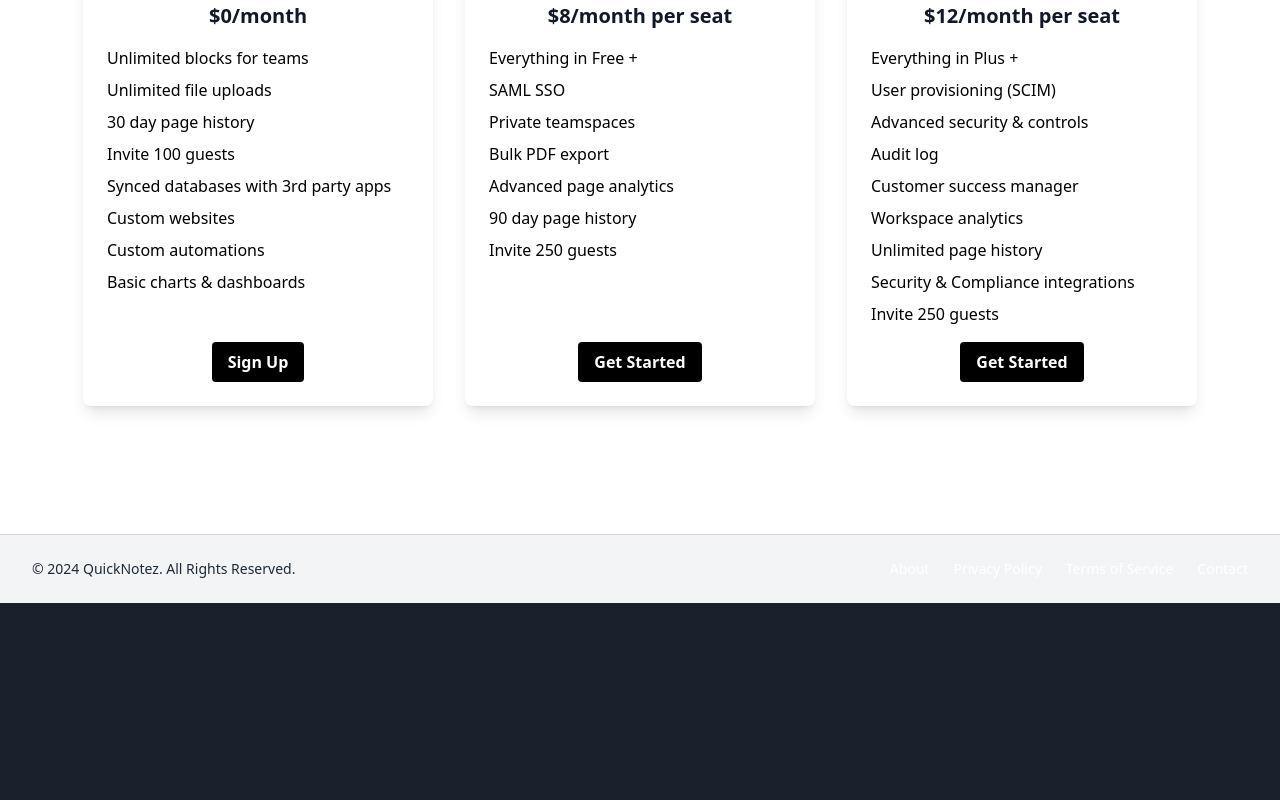
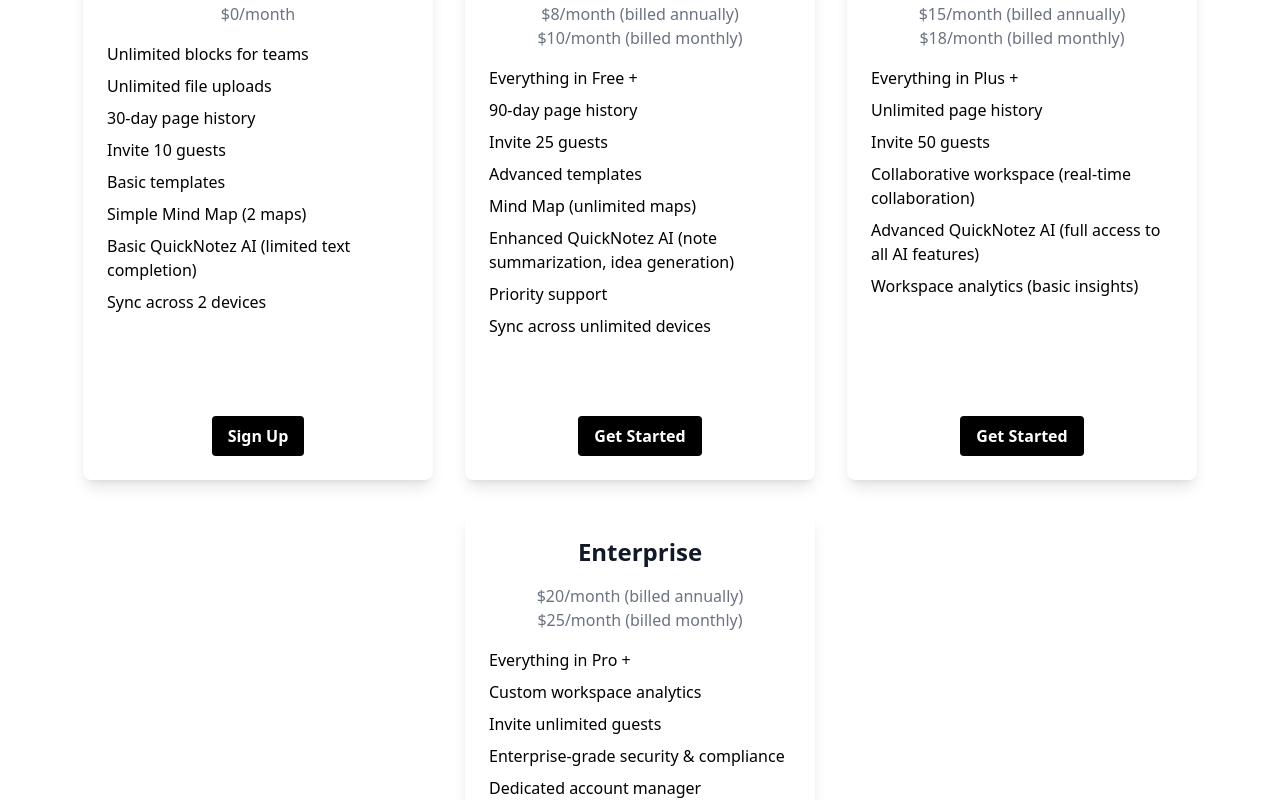
Before and after one commit to Hetp29/QuickNotez, a Next.js app in the folder client/: page /landingPage in a window 1280 px wide. Shown: the part 3600-4400 px from the top of the page. Before the commit the page ends 4203 px from the top, so only its background shows below. Built offline with nearby package versions, Linux system fonts and the light colour scheme.

Commit message:
Made changes to pricing components

```diff
--- a/client/src/app/landingPage/page.tsx
+++ b/client/src/app/landingPage/page.tsx
@@ -261,6 +261,7 @@
 
       </div>
 
+      <div>
 
 <section id="pricing" className="bg-white py-16">
   <div className="text-center mb-12">
@@ -270,66 +271,105 @@
           letterSpacing: '0.15em',
           textShadow: 'none',
           fontWeight: '900'
-          }}
->
+    }}>
       Choose your plan!
     </span>
     <p className="text-lg text-gray-600">Select a plan that suits your needs the best and start maximizing your productivity today.</p>
   </div>
   <div className="flex flex-wrap justify-center gap-8">
-            <div className=" p-6 rounded-lg shadow-lg flex flex-col flex-grow flex-basis-[300px] min-w-[300px] max-w-[350px] text-center">
+
+    {/* Free Plan */}
+    <div className="p-6 rounded-lg shadow-lg flex flex-col flex-grow flex-basis-[300px] min-w-[300px] max-w-[350px] text-center" style={{ minHeight: '550px' }}>
       <h3 className="text-2xl font-semibold mb-4 text-gray-900">Free</h3>
-              <p className="text-xl font-bold mb-4 text-gray-900">$0/month</p>
+      <p className=" mb-4 text-gray-500">$0/month</p>
       <ul className="text-left mb-4 space-y-2 text-gray-900">
         <li className='text-black'>Unlimited blocks for teams</li>
         <li className='text-black'>Unlimited file uploads</li>
-                <li className='text-black'>30 day page history</li>
-                <li className='text-black'>Invite 100 guests</li>
-                <li className='text-black'>Synced databases with 3rd party apps</li>
-                <li className='text-black'>Custom websites</li>
-                <li className='text-black'>Custom automations</li>
-                <li className='text-black'>Basic charts & dashboards</li>
+        <li className='text-black'>30-day page history</li>
+        <li className='text-black'>Invite 10 guests</li>
+        <li className='text-black'>Basic templates</li>
+        <li className='text-black'>Simple Mind Map (2 maps)</li>
+        <li className='text-black'>Basic QuickNotez AI (limited text completion)</li>
+        <li className='text-black'>Sync across 2 devices</li>
       </ul>
       <a href="/signup" className="mt-auto">
         <button className="bg-black text-white px-4 py-2 rounded font-semibold hover:bg-gray-800">Sign Up</button>
       </a>
     </div>
-            <div className="p-6 rounded-lg shadow-lg flex flex-col flex-grow flex-basis-[300px] min-w-[300px] max-w-[350px] text-center">
+
+    {/* Plus Plan */}
+    <div className="p-6 rounded-lg shadow-lg flex flex-col flex-grow flex-basis-[300px] min-w-[300px] max-w-[350px] text-center" style={{ minHeight: '550px' }}>
       <h3 className="text-2xl font-semibold mb-4 text-gray-900">Plus</h3>
-              <p className="text-xl font-bold mb-4 text-gray-900">$8/month per seat</p>
+      <p className="  mb-4 text-gray-500">
+        $8/month (billed annually) <br />
+        $10/month (billed monthly)
+
+      </p>
       <ul className="text-left mb-4 space-y-2 text-gray-900">
         <li className='text-black'>Everything in Free +</li>
-                <li className='text-black'>SAML SSO</li>
-                <li className='text-black'>Private teamspaces</li>
-                <li className='text-black'>Bulk PDF export</li>
-                <li className='text-black'>Advanced page analytics</li>
-                <li className='text-black'>90 day page history</li>
-                <li className='text-black'>Invite 250 guests</li>
+        <li className='text-black'>90-day page history</li>
+        <li className='text-black'>Invite 25 guests</li>
+        <li className='text-black'>Advanced templates</li>
+        <li className='text-black'>Mind Map (unlimited maps)</li>
+        <li className='text-black'>Enhanced QuickNotez AI (note summarization, idea generation)</li>
+        <li className='text-black'>Priority support</li>
+        <li className='text-black'>Sync across unlimited devices</li>
       </ul>
       <a href="/signup" className="mt-auto">
         <button className="bg-black text-white px-4 py-2 rounded font-semibold hover:bg-gray-800">Get Started</button>
       </a>
     </div>
-            <div className=" p-6 rounded-lg shadow-lg flex flex-col flex-grow flex-basis-[300px] min-w-[300px] max-w-[350px] text-center">
-              <h3 className="text-2xl font-semibold mb-4 text-gray-900">Business</h3>
-              <p className="text-xl font-bold mb-4 text-gray-900">$12/month per seat</p>
+
+    {/* Pro Plan */}
+    <div className="p-6 rounded-lg shadow-lg flex flex-col flex-grow flex-basis-[300px] min-w-[300px] max-w-[350px] text-center" style={{ minHeight: '550px' }}>
+      <h3 className="text-2xl font-semibold mb-4 text-gray-900">Pro</h3>
+      <p className=" mb-4 text-gray-500">
+        $15/month (billed annually) <br />
+        $18/month (billed monthly)
+      </p>
       <ul className="text-left mb-4 space-y-2 text-gray-900">
         <li className='text-black'>Everything in Plus +</li>
-                <li className='text-black'>User provisioning (SCIM)</li>
-                <li className='text-black'>Advanced security & controls</li>
-                <li className='text-black'>Audit log</li>
-                <li className='text-black'>Customer success manager</li>
-                <li className='text-black'>Workspace analytics</li>
         <li className='text-black'>Unlimited page history</li>
-                <li className='text-black'>Security & Compliance integrations</li>
-                <li className='text-black'>Invite 250 guests</li>
+        <li className='text-black'>Invite 50 guests</li>
+        <li className='text-black'>Collaborative workspace (real-time collaboration)</li>
+        <li className='text-black'>Advanced QuickNotez AI (full access to all AI features)</li>
+        <li className='text-black'>Workspace analytics (basic insights)</li>
+      </ul>
+      <a href="/signup" className="mt-auto">
+        <button className="bg-black text-white px-4 py-2 rounded font-semibold hover:bg-gray-800">Get Started</button>
+      </a>
+    </div>
+
+    {/* Enterprise Plan */}
+    <div className="p-6 rounded-lg shadow-lg flex flex-col flex-grow flex-basis-[300px] min-w-[300px] max-w-[350px] text-center" style={{ minHeight: '550px' }}>
+      <h3 className="text-2xl font-semibold mb-4 text-gray-900">Enterprise</h3>
+      <p className="mb-4 text-gray-500">
+        $20/month (billed annually)<br />
+        $25/month (billed monthly)
+      </p>
+      <ul className="text-left mb-4 space-y-2 text-gray-900">
+        <li className='text-black'>Everything in Pro +</li>
+        <li className='text-black'>Custom workspace analytics</li>
+        <li className='text-black'>Invite unlimited guests</li>
+        <li className='text-black'>Enterprise-grade security & compliance</li>
+        <li className='text-black'>Dedicated account manager</li>
+        <li className='text-black'>24/7 priority support</li>
+        <li className='text-black'>Custom SLAs</li>
       </ul>
       <a href="#/signup" className="mt-auto">
         <button className="bg-black text-white px-4 py-2 rounded font-semibold hover:bg-gray-800">Get Started</button>
       </a>
     </div>
+
   </div>
 </section>
+
+</div>
+
+
+
+
+
 
 
     </div>
```
Lines whose indentation alone changed are shown as unchanged.
